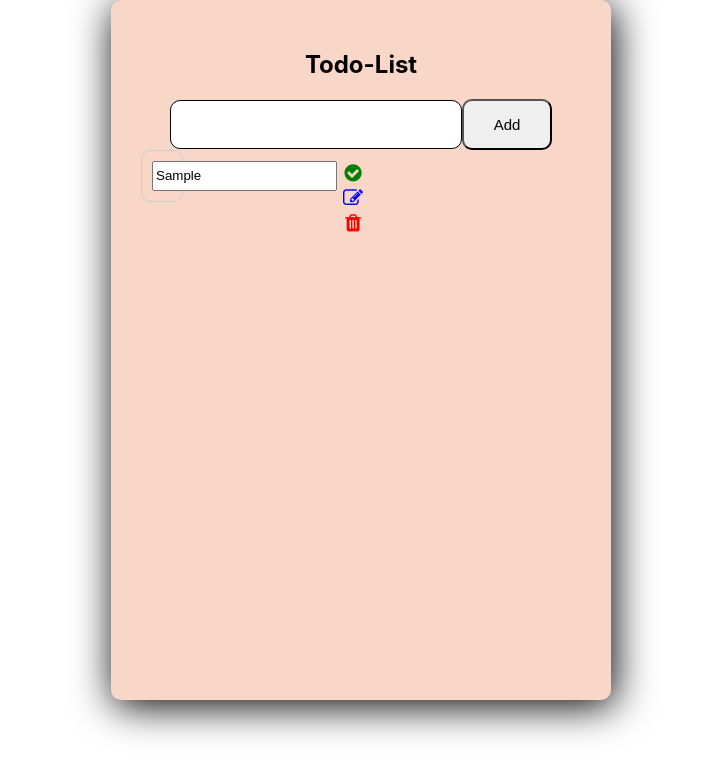
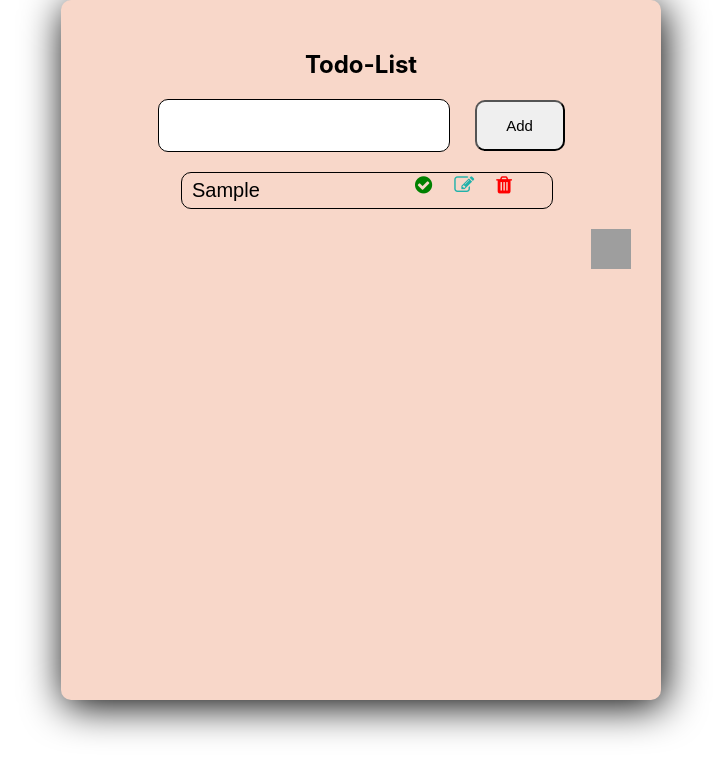
Before and after one commit to leelaroshan/Todo-list, a React (Create React App) app: page / in a window 1280 px wide. Both pictures are taken after typing "Sample" into the empty fields and a click on the button "Add". Shown: the top 776 px of the page, without its empty margins (279-1006 px from the left). Built offline with nearby package versions, Linux system fonts and the light colour scheme; grey boxes are pictures that could not be loaded.

Commit message:
functionalities added

```diff
--- a/src/App.css
+++ b/src/App.css
@@ -27,7 +27,7 @@
 
 
   /* background-color: #6b969e; */
-  width:500px;
+  width:600px;
   height: 700px;
   box-sizing: border-box;
   padding: 30px;
@@ -38,8 +38,10 @@
   outline: none;
   width: 260px;
   padding:15px;
+
+  margin-right: 25px;
   color:black ;
-  font-size: 15px;
+  font-size: 18px;
   border: 1px solid black;
   border-radius: 10px;
 }
@@ -50,17 +52,21 @@
   font-size: 15px;
   cursor: pointer;
   border-radius: 10px;
+  margin-left: ;
 
 }
+
+
 .list-item{
   display: flex;
   border-radius: 10px;
-  border: 1px solid #ccc;
-  width: 20px;
-  padding: 10px;
-  height: 30px;
-  /* margin: 20px 0; */
+  /* border: 1px solid #ccc; */
+  border: 1px solid black;
+  width:370px;
 
+  margin: 20px 0;
+  margin-left: 90px;
+  height: 35px;
 }
 
 .todo-complete,
@@ -79,7 +85,7 @@
 }
 
 .todo-edit{
-  color:blue;
+  color:lightseagreen;
   margin-right:10px;
 }
 .todo-delete{
@@ -88,14 +94,44 @@
 }
 
 
+/* input value changes According to the state */
+
+.input{
+width:200px;
+background-color:transparent ;
+border: none;
+font-size: 20px;
+padding-left: 10px;
+margin-right: 15px;
+
+
+}
 .complete{
   text-decoration-style:solid;
   text-decoration-line:line-through;
-  text-decoration-color:seagreen;
+  text-decoration-color:black;
   opacity: 0.6;
 }
 
 
-.list{
+input:focus,
+button:focus{
+  outline: none;
+}
+
+
+.share-btn{
+  border-radius: 10px;
+  padding:10px;
+  cursor: pointer;
+
 
 }
+
+.whatsapp-btn{
+
+margin-right:30px;
+margin-left: 500px;
+
+
+}
--- a/src/App.js
+++ b/src/App.js
@@ -10,7 +10,9 @@ function App() {
   const [editTodo, setEditTodo] = useState(null);
 
 
+const onClick=()=>{
 
+}
 
 
   return (
@@ -27,7 +29,15 @@ function App() {
       </div>
 
      <TodosList  todos={todos} setTodos={setTodos} setEditTodo={setEditTodo}/>
+     {/* <button className="share-btn" onClick={onClick}>Share</button> */}
+     <a href="https://web.whatsapp.com/">
+     <img  className="whatsapp-btn"  src="https://cdn.discordapp.com/attachments/869858371816263710/873239120741273670/pngwing.com.png" width="40px" height="40px">
+
+     </img>
+     </a>
+
       </div>
+
     </div>
     </div>
   );
--- a/src/components/Form.js
+++ b/src/components/Form.js
@@ -2,6 +2,8 @@ import React, {useEffect} from 'react';
 import {v4 as uuidv4} from 'uuid';
 
 export default function Form({input, setInput,todos, setTodos, editTodo, setEditTodo}) {
+
+
 
 
     const updateTodo = (title,id,completed)=>{
@@ -51,10 +53,12 @@ useEffect(()=>{
     return (
         <div>
             <form onSubmit={onFormSubmit}>
-            <input className="task-input"   type="text"  placeholder="enter a task"  value={input}
+            <input className="task-input"   type="text"  placeholder="Enter a todo ..."  value={input}
             onChange={onInputChange} required></input>
+
             <button  className="add-btn"  type="submit"> {(editTodo)?  "Update" : "Add"}</button>
             </form>
+
 
         </div>
     )
--- a/src/components/TodosList.js
+++ b/src/components/TodosList.js
@@ -31,7 +31,7 @@ const handleEdit = ({id})=>{
      return (
         <div>
             { todos.map((todo)=>(<li className="list-item" key={todo.id}>
-                <input type="text" value={todo.title} className="input"
+                <input type="text" value={todo.title} className={`input ${todo.completed? "complete" : ""}`}
                 onChange={(event)=> event.preventDefault()} />
             <div>
             <button className="todo-complete task-button" onClick={()=> handleComplete(todo)}>
```
